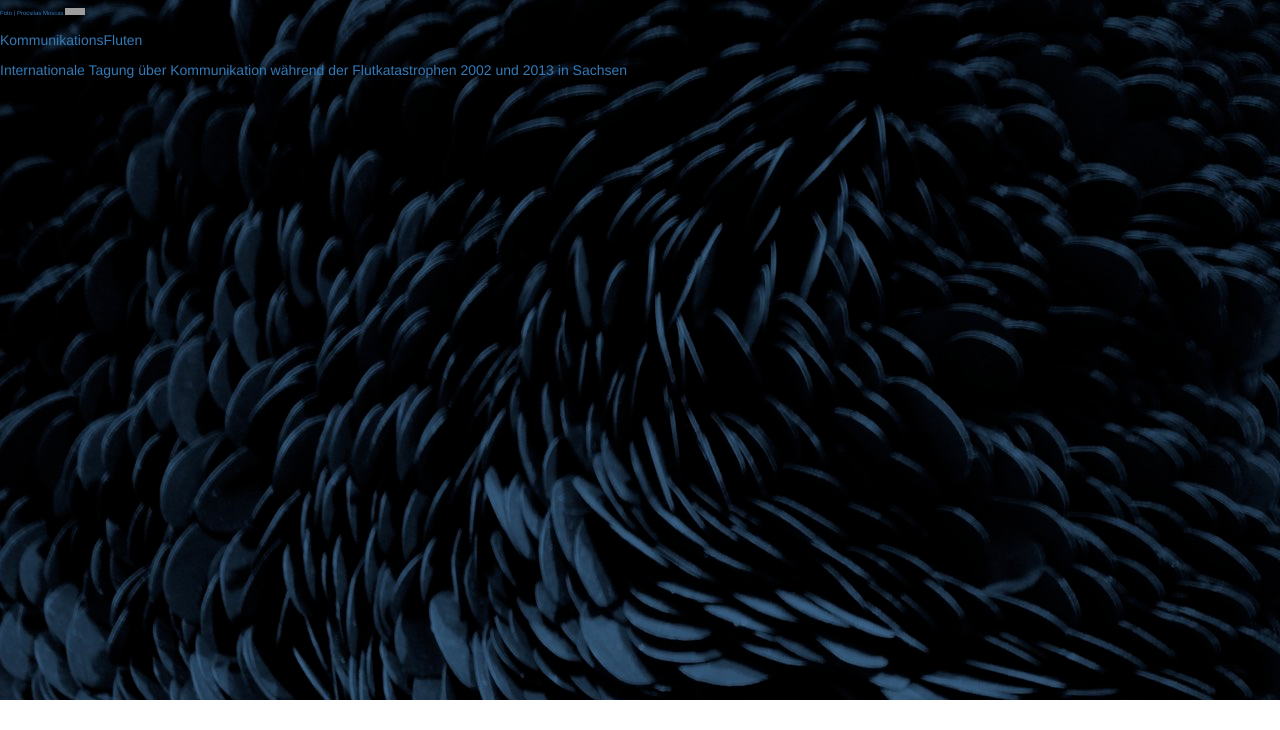
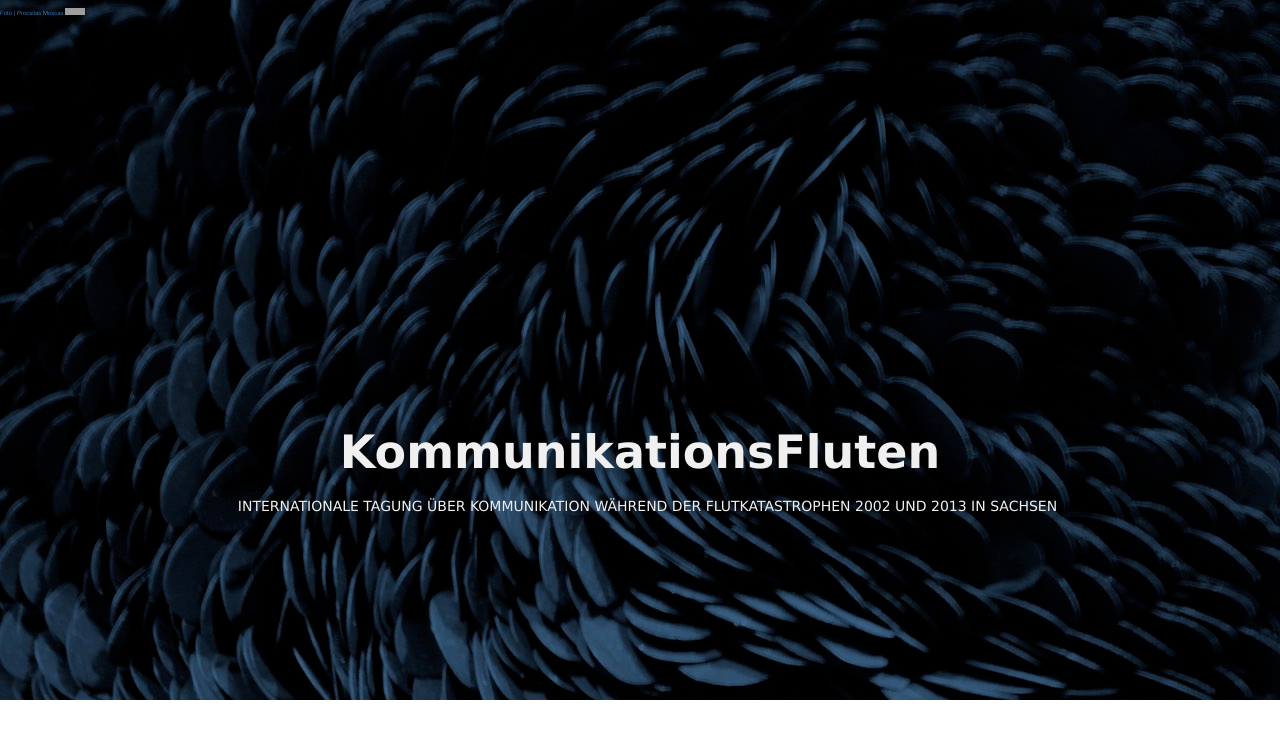
Before and after one commit to susedev/test, a Jekyll site: the page built from index.html, in a window 1280 px wide. Shown: the top 730 px of the page. Built offline with Jekyll 4.4.1, drawn with Linux system fonts in a browser that asks for light colours; nearby versions of some CDN libraries; grey boxes are pictures that could not be loaded.

Commit message:
Update home.html

```diff
--- a/_layouts/home.html
+++ b/_layouts/home.html
@@ -11,8 +11,8 @@
 <header class="intro-header" style="background-image: url('{{ site.base_url }}/background-1280x800.jpg'); display: block; max-height: 100%; max-width: 100%;">
     <a href="https://www.flickr.com/photos/procsilas/3010458671/in/photostream/" style="font-size: 6px; color:#808080,"> Foto | Procsilas Moscas </a>
     <a rel="license" href="http://creativecommons.org/licenses/by/2.0/"><img alt="Creative Commons License" style="height: 7px; width: 20px; position:right;" src="https://i.creativecommons.org/l/by/2.0/88x31.png" /></a></p>
-    <a href="{{ site.base_url }}/konferenz-kommunikationsfluten.html"><p style="font-family: "Gotham SSm A","Gotham SSm B",Verdana,Geneva,sans-serif; color:#F0F0F0; font-size: 46px; font-weight:bold; text-align: center; margin-top:400px; margin-bottom: ">KommunikationsFluten</p></a>
-    <a href="{{ site.base_url }}/konferenz-kommunikationsfluten.html"><p style="font-family: "Gotham SSm A","Gotham SSm B",Verdana,Geneva,sans-serif; font-size:14px; color:#F0F0F0; text-align: center; text-transform: uppercase;  padding-bottom:50px; margin-left: 15px;">Internationale Tagung über Kommunikation während der Flutkatastrophen 2002 und 2013 in Sachsen</p></a>
+    <a href="{{ site.base_url }}/konferenz-kommunikationsfluten.html"><p style="font-family: Verdana,Geneva,sans-serif; color:#F0F0F0; font-size: 46px; font-weight:bold; text-align: center; margin-top:400px; margin-bottom: ">KommunikationsFluten</p></a>
+    <a href="{{ site.base_url }}/konferenz-kommunikationsfluten.html"><p style="font-family: Verdana,Geneva,sans-serif; font-size:14px; color:#F0F0F0; text-align: center; text-transform: uppercase;  padding-bottom:50px; margin-left: 15px;">Internationale Tagung über Kommunikation während der Flutkatastrophen 2002 und 2013 in Sachsen</p></a>
  </header>
 
  <div class="container" style="margin-top:50px;">
```
